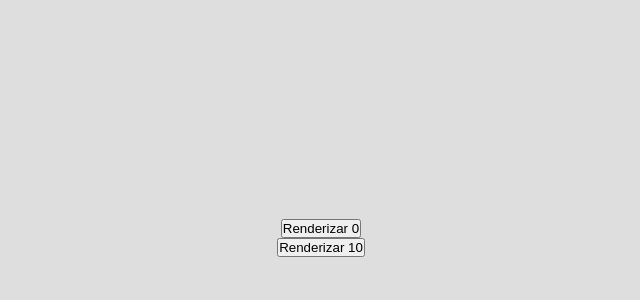
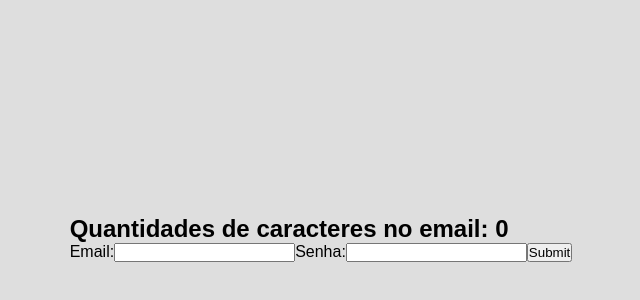
Before and after one commit to mathrews/learning-js, a React app in the folder exercicios-react/: page / in a window 1280 px wide. Shown: the part 162-462 px from the top of the page, without its empty margins (319-959 px from the left). Built offline with nearby package versions, Linux system fonts and the light colour scheme; no server answers; the HTML template or start-up script is replaced by a standard one.

Commit message:
useCallback e useMemo

```diff
--- a/exercicios-react/src/App.tsx
+++ b/exercicios-react/src/App.tsx
@@ -1,14 +1,12 @@
 import './AppStyle.css'
-import ExerciseUseEff from './components/useEffectExercise'
-
-
+import ExercUseCallbk from './components/ExercUseCallbk'
 
 function App() {
 
   return (
     <>
       <div className="app">
-        <ExerciseUseEff />
+        <ExercUseCallbk />
       </div>
     </>
   )
--- /dev/null
+++ b/exercicios-react/src/components/ExercUseCallbk/index.tsx
@@ -0,0 +1,43 @@
+import { useCallback, useMemo, useState } from "react";
+
+const ExercUseCallbk = () => {
+  const [email, setEmail] = useState<string>("");
+  const [senha, setSenha] = useState<string>("");
+
+  const emailLength = useMemo(() => {
+    return email.length * 1000;
+  }, [email.length]);
+
+  const mostrarSenhaEmailCons = useCallback(() => {
+    console.log(email);
+    console.log(senha);
+  }, [email, senha]);
+
+  return (
+    <>
+      <form onSubmit={mostrarSenhaEmailCons}>
+        <h2>Quantidades de caracteres no email: {emailLength}</h2>
+        <label htmlFor="email">Email:</label>
+        <input
+          type="email"
+          name="email"
+          id="email"
+          value={email}
+          onChange={(e) => setEmail(e.target.value)}
+        />
+        <label htmlFor="senha">Senha:</label>
+        <input
+          type="password"
+          name="senha"
+          id="senha"
+          value={senha}
+          autoComplete="on"
+          onChange={(e) => setSenha(e.target.value)}
+        />
+        <button type="submit">Submit</button>
+      </form>
+    </>
+  );
+};
+
+export default ExercUseCallbk;
```
Also changed, not shown: 1 other file (tests, documents, lock files or other folders).
